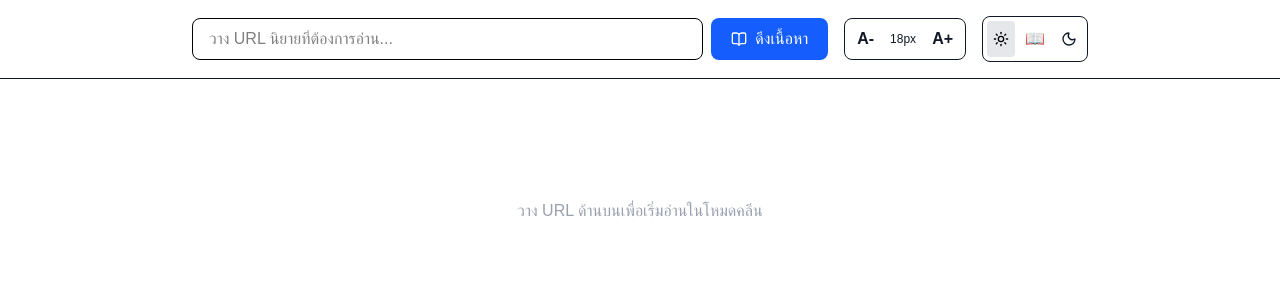
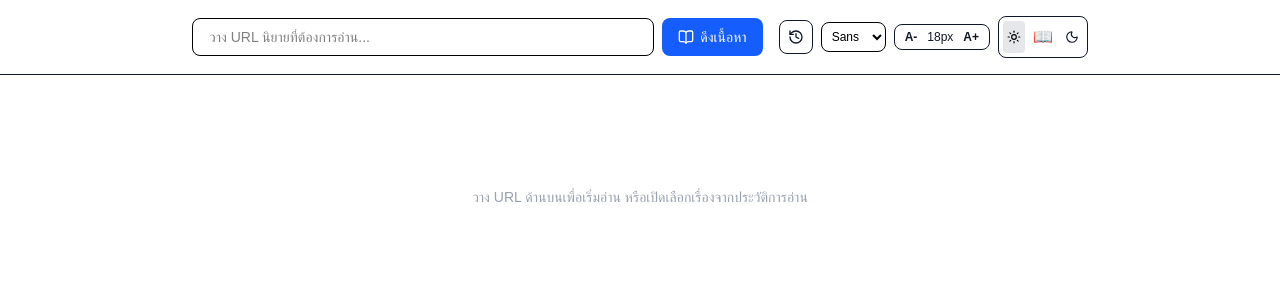
Before and after one commit to Blackzecond/novel-crawler, a Next.js app: page / in a window 1280 px wide. Shown: the top 300 px of the page. Built offline with nearby package versions, Linux system fonts and the light colour scheme.

Commit message:
feat: add pwa manifest, reading history, auto-scroll and force render retry

```diff
--- a/app/layout.tsx
+++ b/app/layout.tsx
@@ -1,29 +1,32 @@
-import type { Metadata } from "next";
-import { Geist, Geist_Mono } from "next/font/google";
-import "./globals.css";
-
-const geistSans = Geist({
-  variable: "--font-geist-sans",
-  subsets: ["latin"],
-});
-
-const geistMono = Geist_Mono({
-  variable: "--font-geist-mono",
-  subsets: ["latin"],
-});
+import type { Metadata, Viewport } from 'next';
+import './globals.css';
 
 export const metadata: Metadata = {
-  title: "Create Next App",
-  description: "Generated by create next app",
+  title: 'Novel Reader App',
+  description: 'แอปอ่านนิยายโหมดคลีน',
+  manifest: '/manifest.json',
+  appleWebApp: {
+    capable: true,
+    statusBarStyle: 'default',
+    title: 'Novel Reader',
+  },
 };
 
-export default function RootLayout({ children }: LayoutProps<"/">) {
+export const viewport: Viewport = {
+  themeColor: '#2563eb',
+  width: 'device-width',
+  initialScale: 1,
+  maximumScale: 1,
+};
+
+export default function RootLayout({
+  children,
+}: {
+  children: React.ReactNode;
+}) {
   return (
-    <html
-      lang="en"
-      className={`${geistSans.variable} ${geistMono.variable} h-full antialiased`}
-    >
-      <body className="min-h-full flex flex-col">{children}</body>
+    <html lang="th">
+      <body>{children}</body>
     </html>
   );
 }
--- a/app/page.tsx
+++ b/app/page.tsx
@@ -1,7 +1,11 @@
 'use client';
 
-import { useState } from 'react';
-import { Sun, Moon, BookOpen, Loader2, Copy, Check, ChevronLeft, ChevronRight } from 'lucide-react';
+import { useState, useEffect, useRef } from 'react';
+import {
+  Sun, Moon, BookOpen, Loader2, Copy, Check,
+  ChevronLeft, ChevronRight, Play, Pause,
+  History, RotateCcw, Trash2, Settings
+} from 'lucide-react';
 
 interface ArticleData {
   title: string;
@@ -11,6 +15,12 @@ interface ArticleData {
   nextUrl: string | null;
 }
 
+interface HistoryItem {
+  url: string;
+  title: string;
+  readAt: number;
+}
+
 export default function ReaderPage() {
   const [url, setUrl] = useState('');
   const [loading, setLoading] = useState(false);
@@ -18,21 +28,69 @@ export default function ReaderPage() {
   const [error, setError] = useState('');
   const [copied, setCopied] = useState(false);
 
+  // Customization State
   const [fontSize, setFontSize] = useState(18);
+  const [lineHeight, setLineHeight] = useState<'normal' | 'relaxed' | 'loose'>('relaxed');
+  const [fontFamily, setFontFamily] = useState<'sans' | 'serif' | 'mono'>('sans');
   const [theme, setTheme] = useState<'light' | 'dark' | 'sepia'>('light');
 
-  const fetchArticle = async (targetUrl: string) => {
+  // History & Features State
+  const [history, setHistory] = useState<HistoryItem[]>([]);
+  const [showHistory, setShowHistory] = useState(false);
+  const [autoScroll, setAutoScroll] = useState(false);
+  const [scrollSpeed, setScrollSpeed] = useState(1);
+  const scrollIntervalRef = useRef<NodeJS.Timeout | null>(null);
+
+  // โหลดประวัติการอ่านจาก localStorage เมื่อเปิดเว็บครั้งแรก
+  useEffect(() => {
+    const savedHistory = localStorage.getItem('novel_history');
+    if (savedHistory) {
+      try { setHistory(JSON.parse(savedHistory)); } catch (e) {}
+    }
+  }, []);
+
+  // ระบบ Auto-Scroll
+  useEffect(() => {
+    if (autoScroll) {
+      scrollIntervalRef.current = setInterval(() => {
+        window.scrollBy({ top: scrollSpeed, behavior: 'smooth' });
+      }, 50);
+    } else if (scrollIntervalRef.current) {
+      clearInterval(scrollIntervalRef.current);
+    }
+    return () => {
+      if (scrollIntervalRef.current) clearInterval(scrollIntervalRef.current);
+    };
+  }, [autoScroll, scrollSpeed]);
+
+  const saveToHistory = (itemUrl: string, itemTitle: string) => {
+    const newHistory = [
+      { url: itemUrl, title: itemTitle, readAt: Date.now() },
+      ...history.filter((h) => h.url !== itemUrl),
+    ].slice(0, 20); // เก็บไว้สูงสุด 20 เรื่องล่าสุด
+
+    setHistory(newHistory);
+    localStorage.setItem('novel_history', JSON.stringify(newHistory));
+  };
+
+  const clearHistory = () => {
+    setHistory([]);
+    localStorage.removeItem('novel_history');
+  };
+
+  const fetchArticle = async (targetUrl: string, forceRender = false) => {
     if (!targetUrl) return;
 
     setLoading(true);
     setError('');
     setUrl(targetUrl);
+    setAutoScroll(false);
 
     try {
       const res = await fetch('/api/parse', {
         method: 'POST',
         headers: { 'Content-Type': 'application/json' },
-        body: JSON.stringify({ url: targetUrl }),
+        body: JSON.stringify({ url: targetUrl, forceRender }),
       });
 
       const contentType = res.headers.get('content-type');
@@ -45,6 +103,7 @@ export default function ReaderPage() {
       if (!res.ok) throw new Error(data.error || 'เกิดข้อผิดพลาด');
 
       setArticle(data);
+      saveToHistory(targetUrl, data.title);
       window.scrollTo({ top: 0, behavior: 'smooth' });
     } catch (err: any) {
       setError(err.message);
@@ -60,7 +119,6 @@ export default function ReaderPage() {
 
   const handleCopy = async () => {
     if (!article) return;
-    // คัดลอกข้อความที่มี \n\n เว้นบรรทัดระหว่างย่อหน้าเหมือนต้นฉบับ
     const textToCopy = `${article.title}\n\n${article.textContent.trim()}`;
     await navigator.clipboard.writeText(textToCopy);
     setCopied(true);
@@ -73,9 +131,22 @@ export default function ReaderPage() {
     sepia: 'bg-[#fbf0d9] text-[#5f4b32]',
   };
 
+  const fontClasses = {
+    sans: 'font-sans',
+    serif: 'font-serif',
+    mono: 'font-mono',
+  };
+
+  const lineHeightClasses = {
+    normal: '[&>p]:leading-normal',
+    relaxed: '[&>p]:leading-relaxed',
+    loose: '[&>p]:leading-loose',
+  };
+
   return (
-    <div className={`min-h-screen transition-colors duration-200 ${themeStyles[theme]}`}>
-      <header className="sticky top-0 z-10 border-b backdrop-blur-md bg-opacity-80 p-4">
+    <div className={`min-h-screen transition-colors duration-200 ${themeStyles[theme]} ${fontClasses[fontFamily]}`}>
+      {/* Header Bar */}
+      <header className="sticky top-0 z-20 border-b backdrop-blur-md bg-opacity-90 p-4">
         <div className="max-w-4xl mx-auto flex flex-col md:flex-row gap-4 justify-between items-center">
           <form onSubmit={handleFormSubmit} className="flex gap-2 w-full md:w-auto flex-1">
             <input
@@ -83,112 +154,195 @@ export default function ReaderPage() {
               placeholder="วาง URL นิยายที่ต้องการอ่าน..."
               value={url}
               onChange={(e) => setUrl(e.target.value)}
-              className="flex-1 px-4 py-2 border rounded-lg text-black focus:outline-none focus:ring-2 focus:ring-blue-500"
+              className="flex-1 px-4 py-2 border rounded-lg text-black focus:outline-none focus:ring-2 focus:ring-blue-500 text-sm"
               required
             />
             <button
               type="submit"
               disabled={loading}
-              className="px-5 py-2 bg-blue-600 text-white rounded-lg hover:bg-blue-700 disabled:opacity-50 flex items-center gap-2"
+              className="px-4 py-2 bg-blue-600 text-white text-sm rounded-lg hover:bg-blue-700 disabled:opacity-50 flex items-center gap-1.5 shrink-0"
             >
               {loading ? <Loader2 className="animate-spin w-4 h-4" /> : <BookOpen className="w-4 h-4" />}
               ดึงเนื้อหา
             </button>
           </form>
 
-          <div className="flex items-center gap-4">
-            <div className="flex items-center gap-1 border rounded-lg p-1">
-              <button onClick={() => setFontSize(Math.max(14, fontSize - 2))} className="px-2 py-1 font-bold">A-</button>
+          {/* Controller Toolbar */}
+          <div className="flex flex-wrap items-center gap-2">
+            {/* History Toggle */}
+            <button
+              onClick={() => setShowHistory(!showHistory)}
+              className="p-2 border rounded-lg hover:bg-gray-100 dark:hover:bg-gray-800 flex items-center gap-1 text-sm"
+              title="ประวัติการอ่าน"
+            >
+              <History className="w-4 h-4" />
+            </button>
+
+            {/* Font Family */}
+            <select
+              value={fontFamily}
+              onChange={(e: any) => setFontFamily(e.target.value)}
+              className="p-1.5 border rounded-lg text-xs bg-transparent text-black dark:text-white"
+            >
+              <option value="sans">Sans</option>
+              <option value="serif">Serif</option>
+              <option value="mono">Mono</option>
+            </select>
+
+            {/* Font Size */}
+            <div className="flex items-center border rounded-lg p-1">
+              <button onClick={() => setFontSize(Math.max(14, fontSize - 2))} className="px-1.5 text-xs font-bold">A-</button>
               <span className="text-xs px-1">{fontSize}px</span>
-              <button onClick={() => setFontSize(Math.min(28, fontSize + 2))} className="px-2 py-1 font-bold">A+</button>
+              <button onClick={() => setFontSize(Math.min(28, fontSize + 2))} className="px-1.5 text-xs font-bold">A+</button>
             </div>
 
+            {/* Theme Selector */}
             <div className="flex gap-1 border rounded-lg p-1">
-              <button onClick={() => setTheme('light')} className={`p-1.5 rounded ${theme === 'light' ? 'bg-gray-200 text-black' : ''}`} title="Light">
-                <Sun className="w-4 h-4" />
+              <button onClick={() => setTheme('light')} className={`p-1 rounded ${theme === 'light' ? 'bg-gray-200 text-black' : ''}`}>
+                <Sun className="w-3.5 h-3.5" />
               </button>
-              <button onClick={() => setTheme('sepia')} className={`p-1.5 rounded ${theme === 'sepia' ? 'bg-[#e2d5b7] text-black' : ''}`} title="Sepia">
+              <button onClick={() => setTheme('sepia')} className={`p-1 rounded ${theme === 'sepia' ? 'bg-[#e2d5b7] text-black' : ''}`}>
                 📖
               </button>
-              <button onClick={() => setTheme('dark')} className={`p-1.5 rounded ${theme === 'dark' ? 'bg-gray-700 text-white' : ''}`} title="Dark">
-                <Moon className="w-4 h-4" />
+              <button onClick={() => setTheme('dark')} className={`p-1 rounded ${theme === 'dark' ? 'bg-gray-700 text-white' : ''}`}>
+                <Moon className="w-3.5 h-3.5" />
               </button>
             </div>
           </div>
         </div>
       </header>
 
-      <main className="max-w-3xl mx-auto px-6 py-10">
+      {/* History Drawer Modal */}
+      {showHistory && (
+        <div className="max-w-4xl mx-auto p-4 border-b bg-gray-50 dark:bg-gray-800 transition-all">
+          <div className="flex justify-between items-center mb-3">
+            <h3 className="font-bold flex items-center gap-2 text-sm">
+              <History className="w-4 h-4" /> ประวัติการอ่านล่าสุด ({history.length})
+            </h3>
+            {history.length > 0 && (
+              <button onClick={clearHistory} className="text-xs text-red-500 flex items-center gap-1 hover:underline">
+                <Trash2 className="w-3 h-3" /> ล้างประวัติ
+              </button>
+            )}
+          </div>
+
+          {history.length === 0 ? (
+            <p className="text-xs text-gray-400 py-2">ยังไม่มีประวัติการอ่าน</p>
+          ) : (
+            <div className="space-y-2 max-h-48 overflow-y-auto">
+              {history.map((item, index) => (
+                <div key={index} className="flex justify-between items-center bg-white dark:bg-gray-700 p-2 rounded border text-xs gap-2">
+                  <span className="truncate font-medium flex-1">{item.title}</span>
+                  <button
+                    onClick={() => {
+                      setShowHistory(false);
+                      fetchArticle(item.url);
+                    }}
+                    className="px-2 py-1 bg-blue-600 text-white rounded shrink-0"
+                  >
+                    อ่านต่อ
+                  </button>
+                </div>
+              ))}
+            </div>
+          )}
+        </div>
+      )}
+
+      {/* Main Reader View */}
+      <main className="max-w-3xl mx-auto px-6 py-8">
         {error && (
-          <div className="p-4 bg-red-100 border border-red-400 text-red-700 rounded-lg mb-6">
-            {error}
+          <div className="p-4 bg-red-100 border border-red-400 text-red-700 rounded-lg mb-6 space-y-3">
+            <p className="text-sm font-semibold">{error}</p>
+            <button
+              onClick={() => fetchArticle(url, true)}
+              className="px-3 py-1.5 bg-red-600 text-white text-xs rounded hover:bg-red-700 flex items-center gap-1"
+            >
+              <RotateCcw className="w-3 h-3" /> ลองใหม่ด้วยโหมดดึงข้อมูลลึก (Force Full Render)
+            </button>
           </div>
         )}
 
         {article && (
           <article className="space-y-6">
             <div className="flex flex-col gap-4 border-b pb-4">
-              <h1 className="text-3xl md:text-4xl font-bold leading-tight">
+              <h1 className="text-2xl md:text-3xl font-bold leading-tight">
                 {article.title}
               </h1>
 
+              {/* Action Toolbar */}
               <div className="flex flex-wrap justify-between items-center gap-2 pt-2">
-                <button
-                  onClick={handleCopy}
-                  className="flex items-center gap-1.5 px-3 py-1.5 text-sm bg-gray-100 dark:bg-gray-800 text-gray-700 dark:text-gray-300 rounded-md hover:bg-gray-200 dark:hover:bg-gray-700 border"
-                >
-                  {copied ? <Check className="w-4 h-4 text-green-600" /> : <Copy className="w-4 h-4" />}
-                  {copied ? 'คัดลอกแล้ว!' : 'คัดลอกเนื้อหา'}
-                </button>
+                <div className="flex items-center gap-2">
+                  <button
+                    onClick={handleCopy}
+                    className="flex items-center gap-1.5 px-3 py-1.5 text-xs bg-gray-100 dark:bg-gray-800 text-gray-700 dark:text-gray-300 rounded-md border"
+                  >
+                    {copied ? <Check className="w-3.5 h-3.5 text-green-600" /> : <Copy className="w-3.5 h-3.5" />}
+                    {copied ? 'คัดลอกแล้ว!' : 'คัดลอกเนื้อหา'}
+                  </button>
 
+                  {/* Auto Scroll Controls */}
+                  <button
+                    onClick={() => setAutoScroll(!autoScroll)}
+                    className={`flex items-center gap-1 px-3 py-1.5 text-xs rounded-md border ${
+                      autoScroll ? 'bg-green-600 text-white' : 'bg-gray-100 dark:bg-gray-800'
+                    }`}
+                  >
+                    {autoScroll ? <Pause className="w-3.5 h-3.5" /> : <Play className="w-3.5 h-3.5" />}
+                    {autoScroll ? 'หยุดเลื่อน' : 'เลื่อนเลื่อนออโต้'}
+                  </button>
+                </div>
+
+                {/* Chapter Navigation */}
                 <div className="flex items-center gap-2">
                   <button
                     onClick={() => article.prevUrl && fetchArticle(article.prevUrl)}
                     disabled={!article.prevUrl || loading}
-                    className="flex items-center gap-1 px-3 py-1.5 text-sm bg-blue-50 text-blue-600 rounded-md hover:bg-blue-100 disabled:opacity-40 disabled:cursor-not-allowed border border-blue-200"
+                    className="flex items-center gap-1 px-3 py-1.5 text-xs bg-blue-50 text-blue-600 rounded-md disabled:opacity-40 border border-blue-200"
                   >
-                    <ChevronLeft className="w-4 h-4" /> บทก่อนหน้า
+                    <ChevronLeft className="w-3.5 h-3.5" /> ตอนก่อนหน้า
                   </button>
                   <button
                     onClick={() => article.nextUrl && fetchArticle(article.nextUrl)}
                     disabled={!article.nextUrl || loading}
-                    className="flex items-center gap-1 px-3 py-1.5 text-sm bg-blue-600 text-white rounded-md hover:bg-blue-700 disabled:opacity-40 disabled:cursor-not-allowed"
+                    className="flex items-center gap-1 px-3 py-1.5 text-xs bg-blue-600 text-white rounded-md disabled:opacity-40"
                   >
-                    บทถัดไป <ChevronRight className="w-4 h-4" />
+                    ตอนถัดไป <ChevronRight className="w-3.5 h-3.5" />
                   </button>
                 </div>
               </div>
             </div>
 
-            {/* แสดงผลย่อหน้าพร้อมเว้นระยะห่าง \n\n สบายตา */}
+            {/* Article Content Render */}
             <div
-              className="prose max-w-none space-y-6 [&>p]:mb-6 [&>p]:leading-loose [&>p]:block"
+              className={`prose max-w-none space-y-6 [&>p]:mb-6 [&>p]:block ${lineHeightClasses[lineHeight]}`}
               style={{ fontSize: `${fontSize}px` }}
               dangerouslySetInnerHTML={{ __html: article.content }}
             />
 
+            {/* Bottom Chapter Navigation */}
             <div className="flex justify-between items-center pt-8 border-t mt-10">
               <button
                 onClick={() => article.prevUrl && fetchArticle(article.prevUrl)}
                 disabled={!article.prevUrl || loading}
-                className="flex items-center gap-1 px-4 py-2 bg-blue-50 text-blue-600 rounded-md hover:bg-blue-100 disabled:opacity-40 disabled:cursor-not-allowed border border-blue-200"
+                className="flex items-center gap-1 px-4 py-2 text-sm bg-blue-50 text-blue-600 rounded-md disabled:opacity-40 border border-blue-200"
               >
-                <ChevronLeft className="w-4 h-4" /> บทก่อนหน้า
+                <ChevronLeft className="w-4 h-4" /> ตอนก่อนหน้า
               </button>
               <button
                 onClick={() => article.nextUrl && fetchArticle(article.nextUrl)}
                 disabled={!article.nextUrl || loading}
-                className="flex items-center gap-1 px-4 py-2 bg-blue-600 text-white rounded-md hover:bg-blue-700 disabled:opacity-40 disabled:cursor-not-allowed"
+                className="flex items-center gap-1 px-4 py-2 text-sm bg-blue-600 text-white rounded-md disabled:opacity-40"
               >
-                บทถัดไป <ChevronRight className="w-4 h-4" />
+                ตอนถัดไป <ChevronRight className="w-4 h-4" />
               </button>
             </div>
           </article>
         )}
 
         {!article && !loading && !error && (
-          <div className="text-center py-20 text-gray-400">
-            วาง URL ด้านบนเพื่อเริ่มอ่านในโหมดคลีน
+          <div className="text-center py-20 text-gray-400 text-sm">
+            วาง URL ด้านบนเพื่อเริ่มอ่าน หรือเปิดเลือกเรื่องจากประวัติการอ่าน
           </div>
         )}
       </main>
```
Also changed, not shown: app/api/parse/route.ts (+5 -7 lines), public/manifest.json (added).
